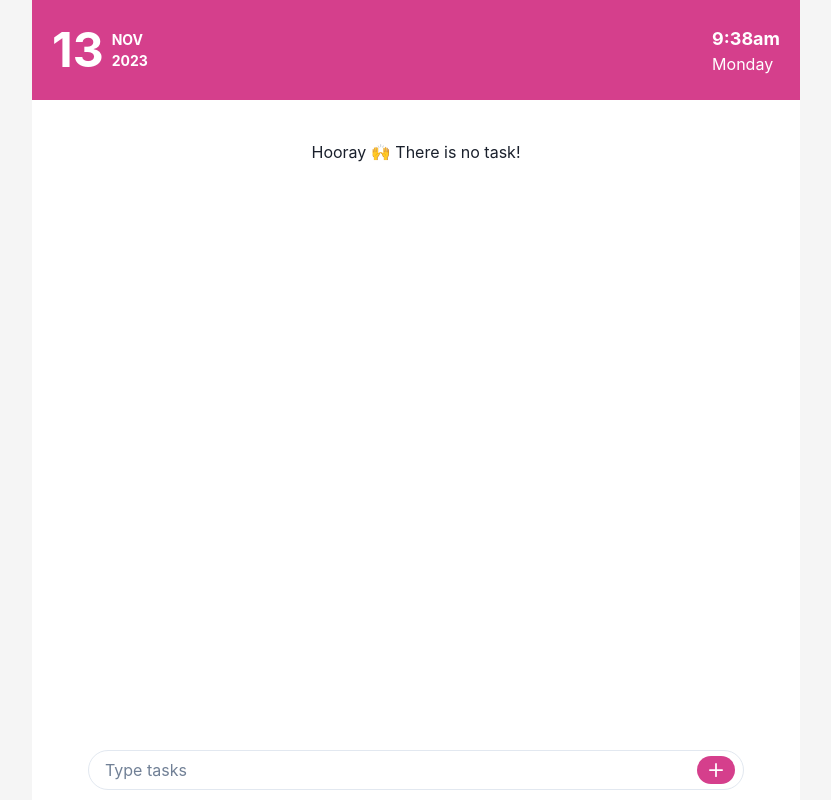
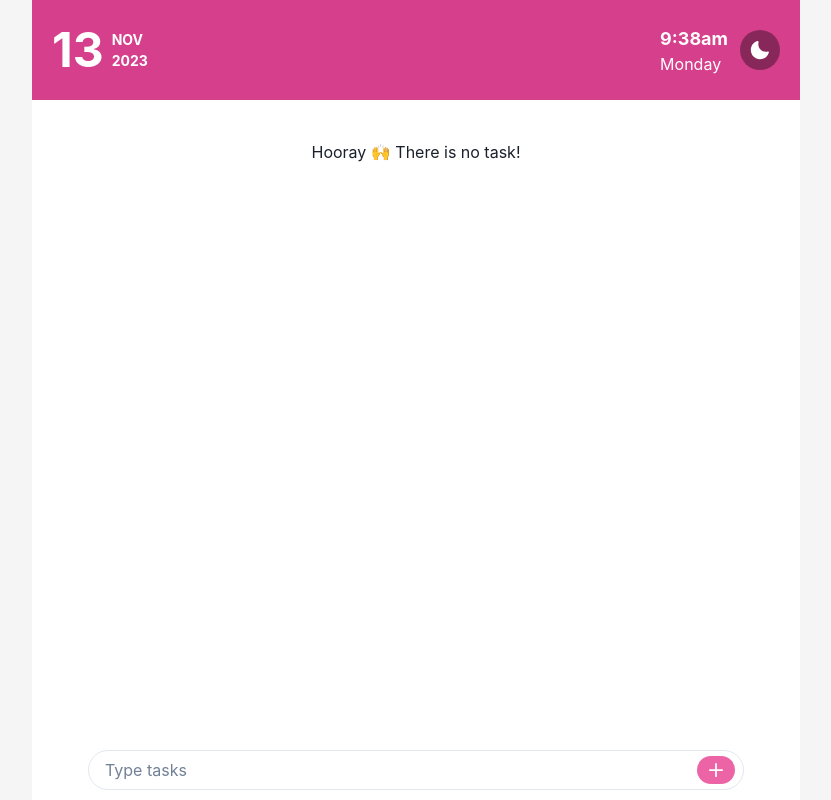
Before and after one commit to miwa-tanaka/todo-lists, a Next.js app: page /todo-lists/ in a window 1280 px wide. Shown: the whole page, without its empty margins (224-1055 px from the left). Built offline with nearby package versions, Linux system fonts and the light colour scheme; what @chakra-ui/next-js would draw is missing.

Commit message:
modify: implemented color-scheme switch button

```diff
--- a/src/components/button.tsx
+++ b/src/components/button.tsx
@@ -6,6 +6,7 @@ import {
   Button,
   FormControl,
   FormErrorMessage,
+  useColorModeValue,
 } from "@chakra-ui/react";
 import { AddIcon } from "@chakra-ui/icons";
 import { useForm } from "react-hook-form";
@@ -44,9 +45,24 @@ export default function AddTasks() {
     setValue("task", "");
   }
 
+  const bg = useColorModeValue("white", "gray.700");
+
+  const borderColor = useColorModeValue(
+    "pink.400",
+    "pink.700",
+  );
+
+  const hoverBorderColor = useColorModeValue(
+    "pink.300",
+    "pink.600",
+  );
+
   return (
     <form onSubmit={handleSubmit(useOnSubmit)}>
-      <FormControl isInvalid={Boolean(errors.task)}>
+      <FormControl
+        isInvalid={Boolean(errors.task)}
+        bgColor={bg}
+      >
         <Box h="30px">
           <FormErrorMessage
             m={0}
@@ -59,7 +75,7 @@ export default function AddTasks() {
         <InputGroup maxW="2xl" h="50px" m="0 auto" px={2}>
           <Input
             pr="4.5rem"
-            focusBorderColor="pink.400"
+            focusBorderColor={borderColor}
             placeholder="Type tasks"
             borderRadius="full"
             id="task"
@@ -71,13 +87,13 @@ export default function AddTasks() {
             <Button
               h="1.75rem"
               size="sm"
-              bgColor="pink.500"
+              bgColor={borderColor}
               borderRadius="full"
-              _hover={{ bgColor: "pink.300" }}
+              _hover={{ bgColor: hoverBorderColor }}
               isLoading={isSubmitting}
               type="submit"
             >
-              <AddIcon color="white" fontWeight={700} />
+              <AddIcon color={bg} fontWeight={700} />
             </Button>
           </InputRightElement>
         </InputGroup>
--- a/src/components/header.tsx
+++ b/src/components/header.tsx
@@ -1,24 +1,34 @@
 import Dates from "@/components/date";
 import Day from "@/components/day";
 import Clock from "@/components/clock";
-import { Flex } from "@chakra-ui/react";
+import SwitchMode from "@/components/switch";
+import { Flex, useColorModeValue } from "@chakra-ui/react";
 
 export default function Header(): JSX.Element {
+  const bg = useColorModeValue("pink.500", "pink.700");
+  const color = useColorModeValue(
+    "white",
+    "whiteAlpha.900",
+  );
+
   return (
     <Flex
       maxW="3xl"
       h="100px"
       m="0 auto"
       px={5}
-      bgColor="pink.500"
+      bgColor={bg}
       alignItems="center"
       justifyContent="space-between"
-      color="white"
+      color={color}
     >
       <Dates />
-      <Flex flexDirection="column">
-        <Clock />
-        <Day />
+      <Flex alignItems="center">
+        <Flex flexDirection="column" mr={3}>
+          <Clock />
+          <Day />
+        </Flex>
+        <SwitchMode />
       </Flex>
     </Flex>
   );
--- a/src/components/list.tsx
+++ b/src/components/list.tsx
@@ -4,6 +4,7 @@ import {
   Text,
   List,
   ListItem,
+  useColorModeValue,
 } from "@chakra-ui/react";
 import { CheckIcon } from "@chakra-ui/icons";
 import { useRecoilState, useRecoilValue } from "recoil";
@@ -19,8 +20,40 @@ export default function Lists() {
     setInput(newArray);
   }
 
+  const bg = useColorModeValue("white", "gray.700");
+
+  const buttonColor = useColorModeValue(
+    "pink.400",
+    "pink.700",
+  );
+
+  const hoverButtonColor = useColorModeValue(
+    "pink.300",
+    "pink.600",
+  );
+
+  const borderColor = useColorModeValue(
+    "gray.200",
+    "gray.700",
+  );
+
+  const evenBgColor = useColorModeValue(
+    "gray.50",
+    "gray.600",
+  );
+
+  const hoverBgColor = useColorModeValue(
+    "yellow.50",
+    "blackAlpha.300",
+  );
+
   return (
-    <Box py={10} h="calc(100vh - 180px)" overflow="scroll">
+    <Box
+      py={10}
+      h="calc(100vh - 180px)"
+      overflow="scroll"
+      bgColor={bg}
+    >
       {formInfo.length < 1 ? (
         <Text textAlign="center">
           Hooray &#128588; There is no task!
@@ -36,21 +69,21 @@ export default function Lists() {
               py={3}
               px={2}
               borderBottom="1px"
-              borderColor="gray.200"
-              _even={{ backgroundColor: "gray.50" }}
-              _hover={{ backgroundColor: "yellow.50" }}
+              borderColor={borderColor}
+              _even={{ backgroundColor: evenBgColor }}
+              _hover={{ backgroundColor: hoverBgColor }}
             >
               <Text overflow="auto">{value.t}</Text>
               <Button
                 onClick={() => checkoffTask(value.k)}
-                colorScheme="pink"
+                bgColor={buttonColor}
                 h="1.75rem"
                 size="sm"
                 ml={3}
                 borderRadius="full"
-                _hover={{ bgColor: "pink.300" }}
+                _hover={{ bgColor: hoverButtonColor }}
               >
-                <CheckIcon />
+                <CheckIcon color={bg} />
               </Button>
             </ListItem>
           ))}
--- /dev/null
+++ b/src/components/switch.tsx
@@ -0,0 +1,34 @@
+import {
+  Box,
+  IconButton,
+  useColorMode,
+} from "@chakra-ui/react";
+import { MoonIcon, SunIcon } from "@chakra-ui/icons";
+
+export default function SwitchMode() {
+  const { colorMode, toggleColorMode } = useColorMode();
+
+  return (
+    <Box>
+      <IconButton
+        colorScheme={
+          colorMode === "light"
+            ? "blackAlpha"
+            : "whiteAlpha"
+        }
+        aria-label="switch color mode"
+        size="md"
+        fontSize="20px"
+        isRound={true}
+        onClick={toggleColorMode}
+        icon={
+          colorMode === "light" ? (
+            <MoonIcon />
+          ) : (
+            <SunIcon color="whiteAlpha.900" />
+          )
+        }
+      />
+    </Box>
+  );
+}
--- a/src/pages/_app.tsx
+++ b/src/pages/_app.tsx
@@ -2,12 +2,20 @@ import type { AppProps } from "next/app";
 import { RecoilRoot } from "recoil";
 import { CacheProvider } from "@chakra-ui/next-js";
 import { ChakraProvider } from "@chakra-ui/react";
+import { extendTheme } from "@chakra-ui/react";
 
 function MyApp({ Component, pageProps }: AppProps) {
+  const theme = extendTheme({
+    config: {
+      initialColorMode: "system",
+      useSystemColorMode: true,
+    },
+  });
+
   return (
     <RecoilRoot>
       <CacheProvider>
-        <ChakraProvider>
+        <ChakraProvider theme={theme}>
           <Component {...pageProps} />
         </ChakraProvider>
       </CacheProvider>
```
